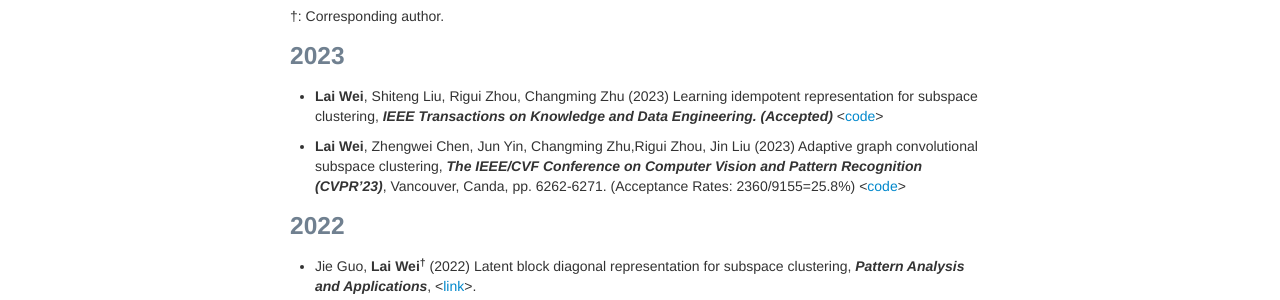
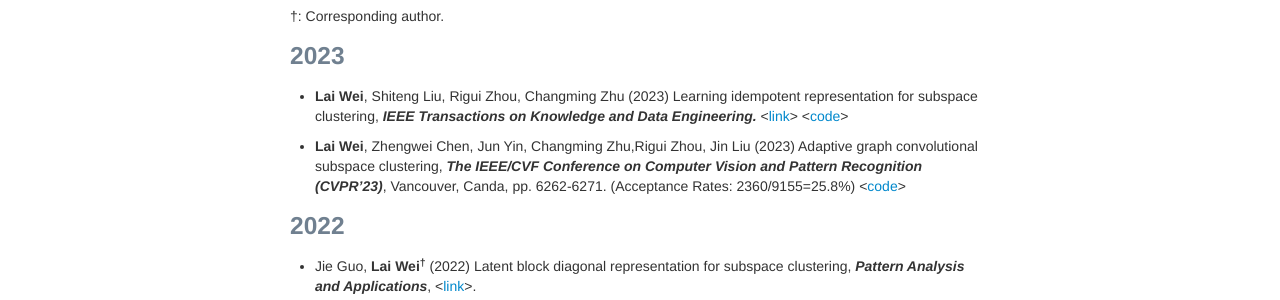
Before and after one commit to weilyshmtu/weilyshmtu.github.io, a Jekyll site: the page built from pages/pubs.md, in a window 1280 px wide and 900 px high. Shown: the part 146-446 px from the top of the window. Built offline with Jekyll 4.4.1, drawn with Linux system fonts in a browser that asks for light colours.

Commit message:
Update pubs.md

```diff
--- a/pages/pubs.md
+++ b/pages/pubs.md
@@ -7,7 +7,7 @@ title: Lai Wei's publications
 &dagger;: Corresponding author.
 
 ### 2023
-<ul> <li> <b>Lai Wei</b>, Shiteng Liu, Rigui Zhou, Changming Zhu (2023) Learning idempotent representation for subspace clustering, <i><b>IEEE Transactions on Knowledge and Data Engineering. (Accepted)</b></i> <<a href="https://github.com/weilyshmtu/Learning-idempotent-representation-for-subspace-segmentation">code</a>> </li></ul>
+<ul> <li> <b>Lai Wei</b>, Shiteng Liu, Rigui Zhou, Changming Zhu (2023) Learning idempotent representation for subspace clustering, <i><b>IEEE Transactions on Knowledge and Data Engineering.</b></i> <<a href="https://10.1109/TKDE.2023.3303343">link</a>> <<a href="https://github.com/weilyshmtu/Learning-idempotent-representation-for-subspace-segmentation">code</a>> </li></ul>
 
 <ul> <li> <b>Lai Wei</b>, Zhengwei Chen, Jun Yin, Changming Zhu,Rigui Zhou, Jin Liu (2023) Adaptive graph convolutional subspace clustering, <i><b>The IEEE/CVF Conference on Computer Vision and Pattern Recognition (CVPR’23)</b></i>, Vancouver, Canda, pp. 6262-6271. (Acceptance Rates: 2360/9155=25.8%)  <<a href="https://github.com/weilyshmtu/AGCSC">code</a>></li></ul>
 
```
